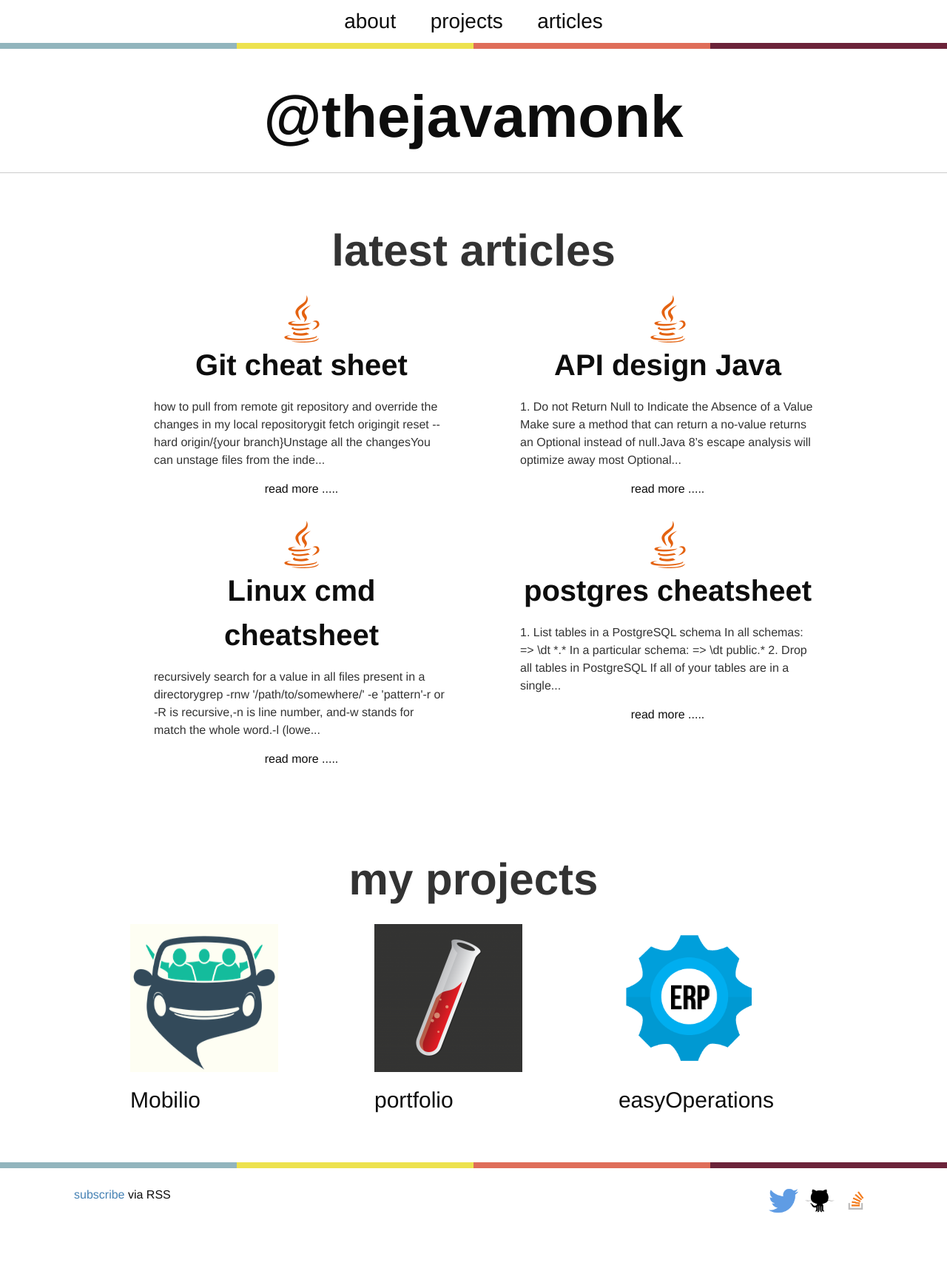
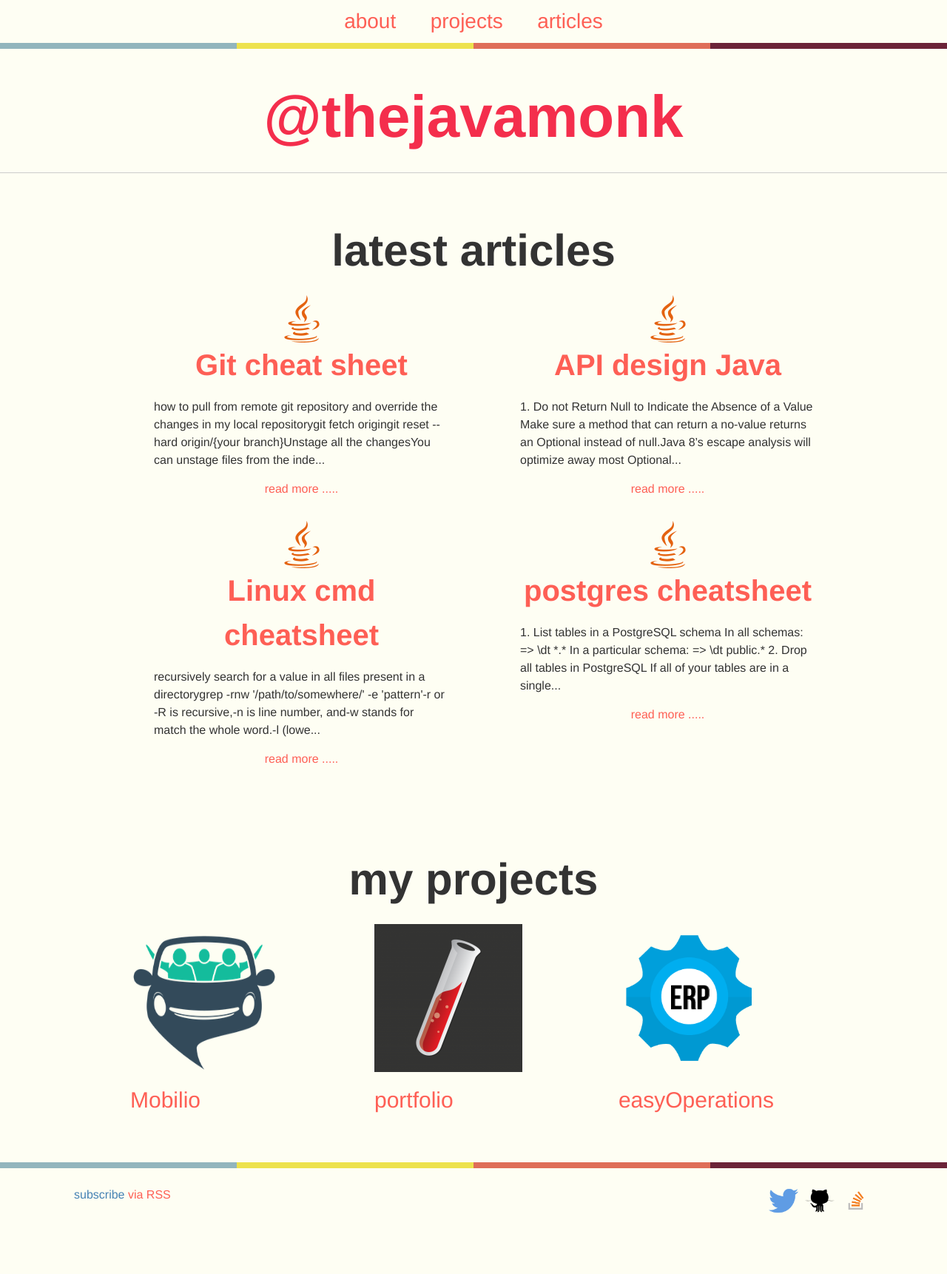
Before and after one commit to thejavamonk/thejavamonk.github.io, a Jekyll site: the page built from index.html, in a window 1280 px wide. Shown: the whole page at 74% size. Built offline with Jekyll 4.4.1, drawn with Linux system fonts in a browser that asks for light colours.

Commit message:
reverted changes

```diff
--- a/_sass/_layout.scss
+++ b/_sass/_layout.scss
@@ -13,7 +13,7 @@
 }
 
 .site-title a {
-    color: #0d0d0d;
+    color: #F42E4C;
 
     &:hover {
         text-decoration: none;
--- a/css/main.scss
+++ b/css/main.scss
@@ -21,8 +21,8 @@ $h4-font-size: 24px;
 $spacing-unit:     30px;
 
 $text-color:       #333;
-$background-color: #FFFFFF;
-$brand-color:      #0d0d0d;
+$background-color: #fefef3;
+$brand-color:      #fe5f55;
 
 $blue-color: #92b5bd;
 $yellow-color: #ede24e;
```
